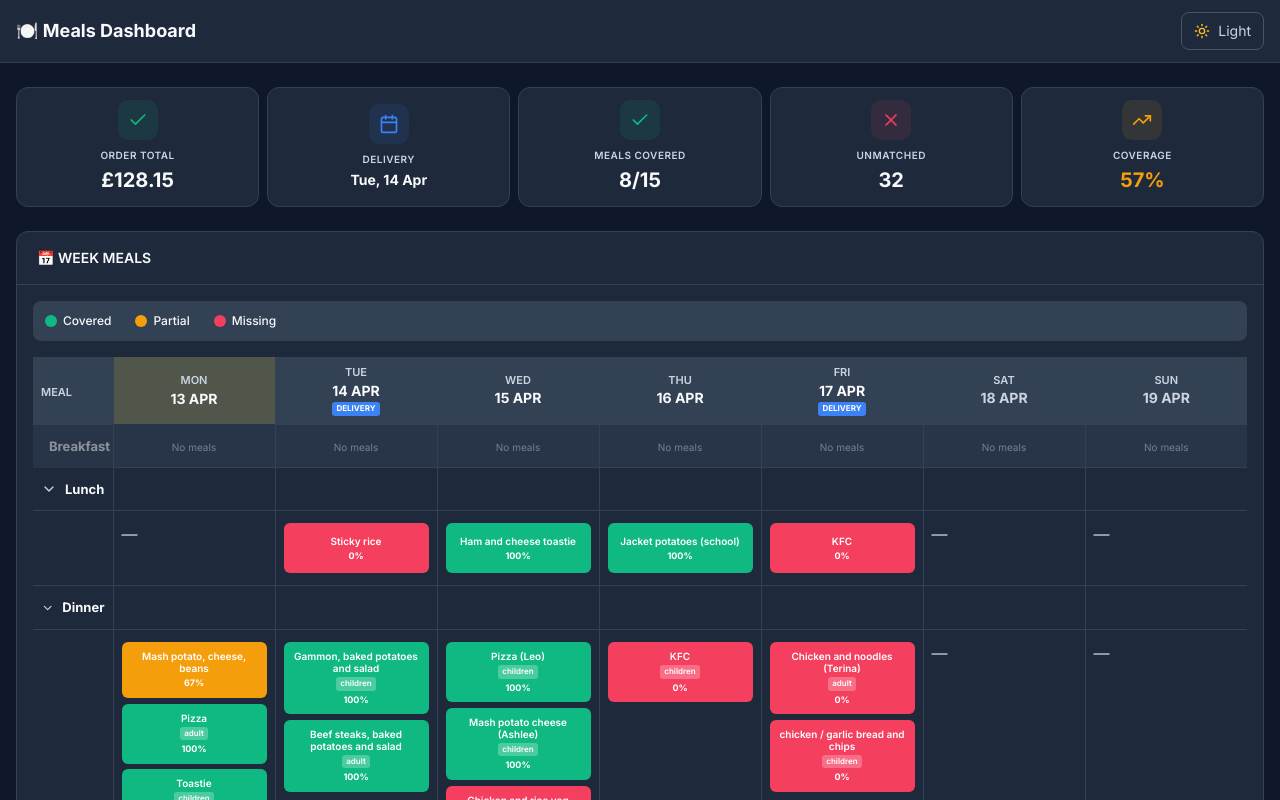
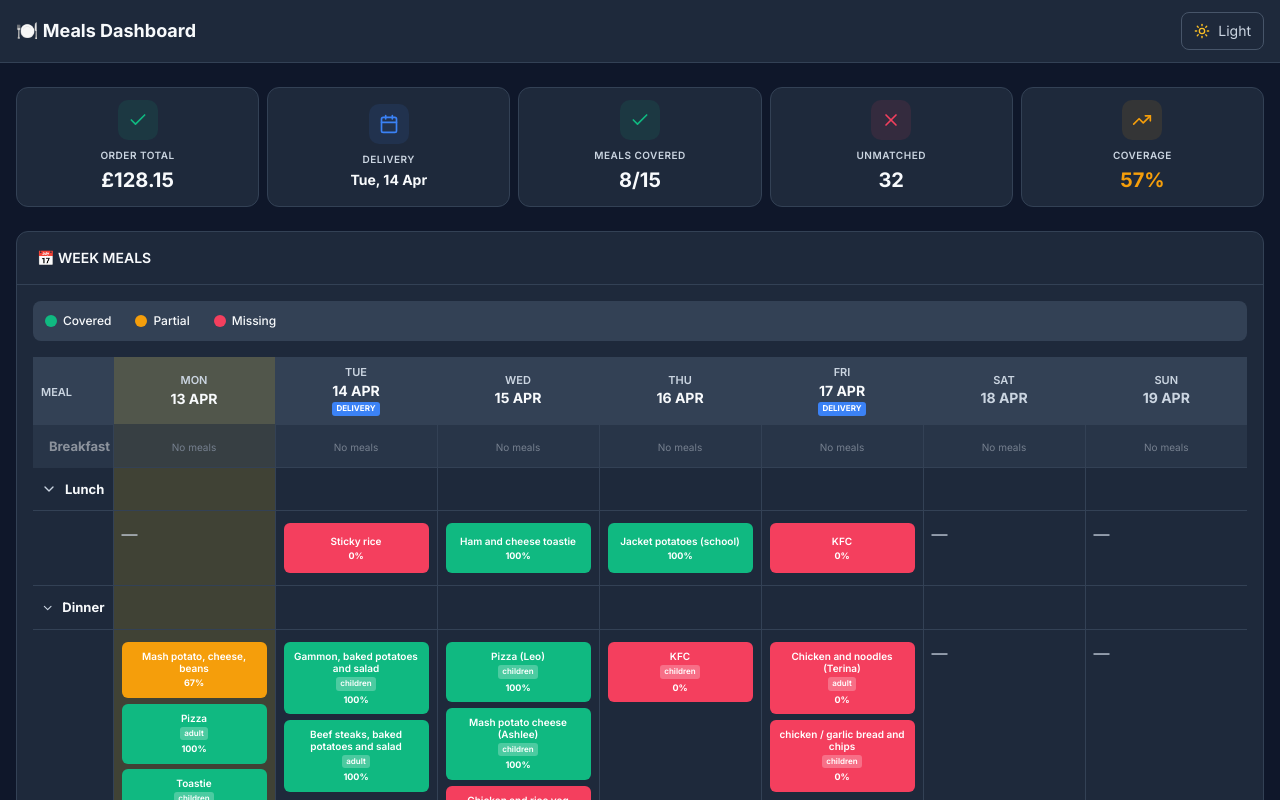
Before and after one commit to dannytsang/meals-dashboard, a Next.js app: page / in a window 1280 px wide. Shown: the top 800 px of the page. Built offline with nearby package versions, Linux system fonts and the light colour scheme.

Commit message:
feat: highlight entire column for current day in calendar

```diff
--- a/app/page.tsx
+++ b/app/page.tsx
@@ -478,11 +478,12 @@ export default function MealsDashboardPage() {
                                 {mealType}
                               </span>
                             </td>
-                            {days.map(({ date }) => (
+                            {days.map(({ date, isToday }) => (
                               <td key={date} style={{
                                 padding: '0.4rem 0.25rem',
                                 borderLeft: '1px solid var(--border-color)',
                                 borderBottom: '1px solid var(--border-color)',
+                                backgroundColor: isToday ? 'var(--highlight-today)' : 'transparent',
                                 textAlign: 'center' as const
                               }}>
                                 {!hasMeals && (
@@ -521,7 +522,7 @@ export default function MealsDashboardPage() {
                           {!isCollapsed && (
                             <tr>
                               <td style={{ borderBottom: '1px solid var(--border-color)' }} />
-                              {days.map(({ date }) => {
+                              {days.map(({ date, isToday }) => {
                                 const dayMeals = (coverageByDate[date] || []).filter(c => getMealType(c.meal) === mealType);
 
                                 return (
@@ -529,6 +530,7 @@ export default function MealsDashboardPage() {
                                     padding: '0.75rem 0.5rem',
                                     borderLeft: '1px solid var(--border-color)',
                                     borderBottom: '1px solid var(--border-color)',
+                                    backgroundColor: isToday ? 'var(--highlight-today)' : 'transparent',
                                     verticalAlign: 'top' as const
                                   }}>
                                     {dayMeals.length > 0 ? (
```
